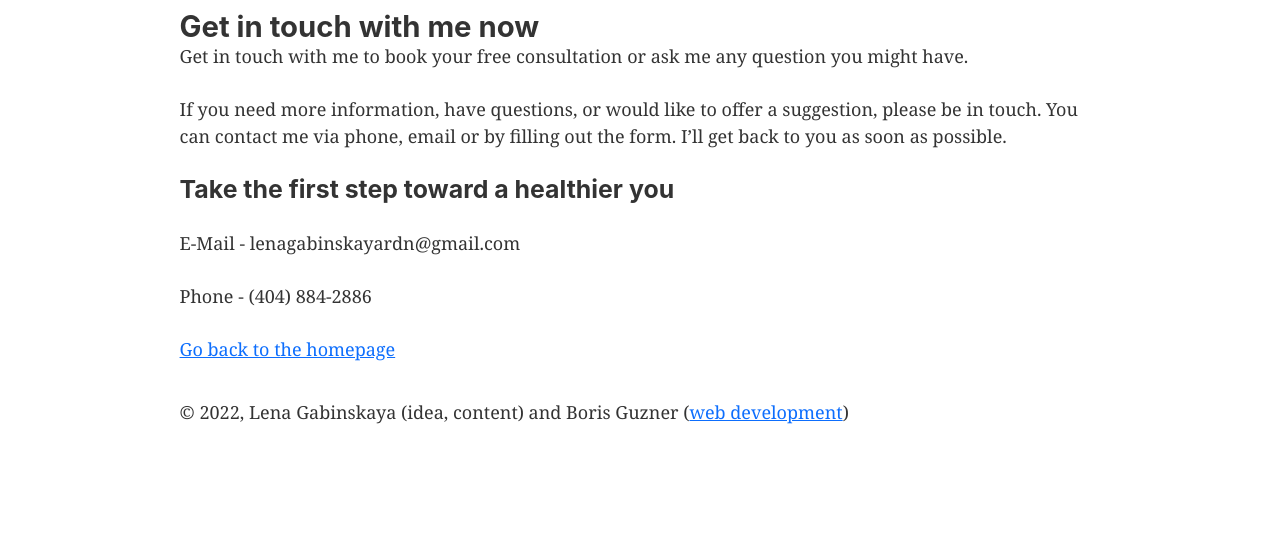
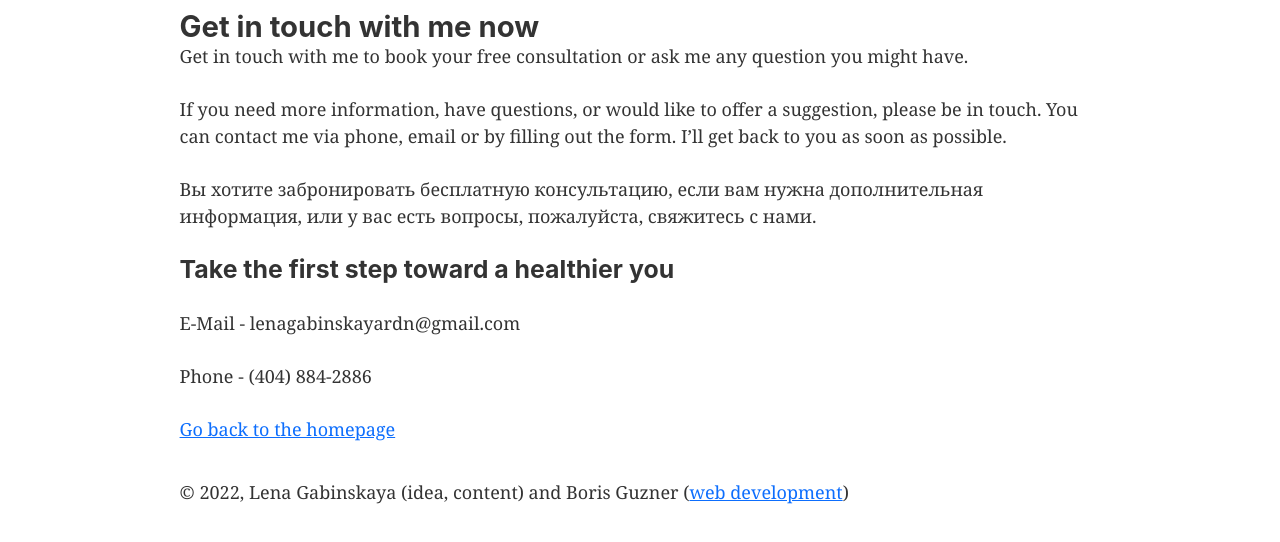
Before and after one commit to regmagik/diet, a Gatsby site: page /contact in a window 1280 px wide. Shown: the part 114-656 px from the top of the page. Built offline with nearby package versions, Linux system fonts and the light colour scheme; Gatsby itself is replaced by a stand-in of ours.

Commit message:
Update contact.js

```diff
--- a/src/pages/contact.js
+++ b/src/pages/contact.js
@@ -11,7 +11,7 @@ const SecondPage = () => (
     <p>Get in touch with me to book your free consultation or ask me any question you might have.</p>
 
 <p>If you need more information, have questions, or would like to offer a suggestion, please be in touch. You can contact me via phone, email or by filling out the form. I’ll get back to you as soon as possible.</p>
-
+<p>Вы хотите забронировать бесплатную консультацию,  если вам нужна дополнительная информация, или  у вас есть вопросы, пожалуйста, свяжитесь с нами.</p>
     <h3>Take the first step toward a healthier you</h3>
 <p>E-Mail - lenagabinskayardn@gmail.com</p>
 
```
